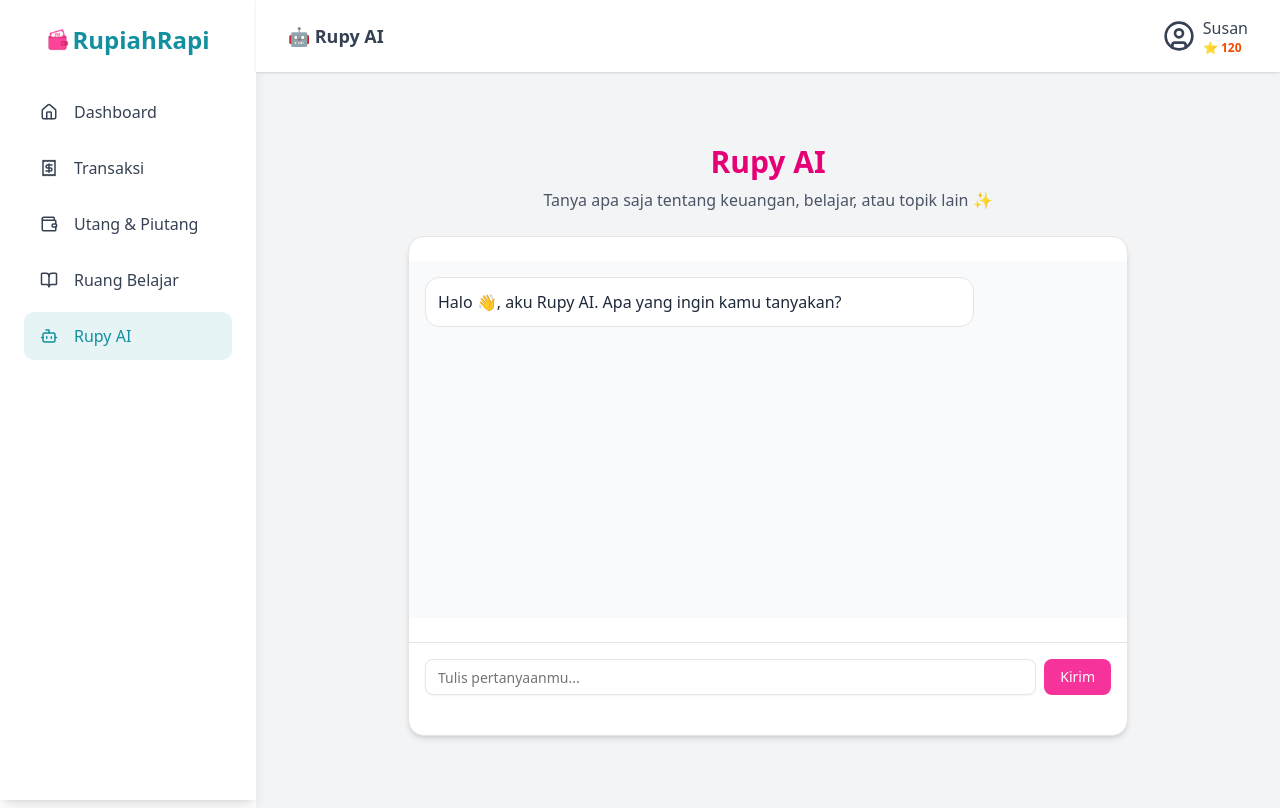
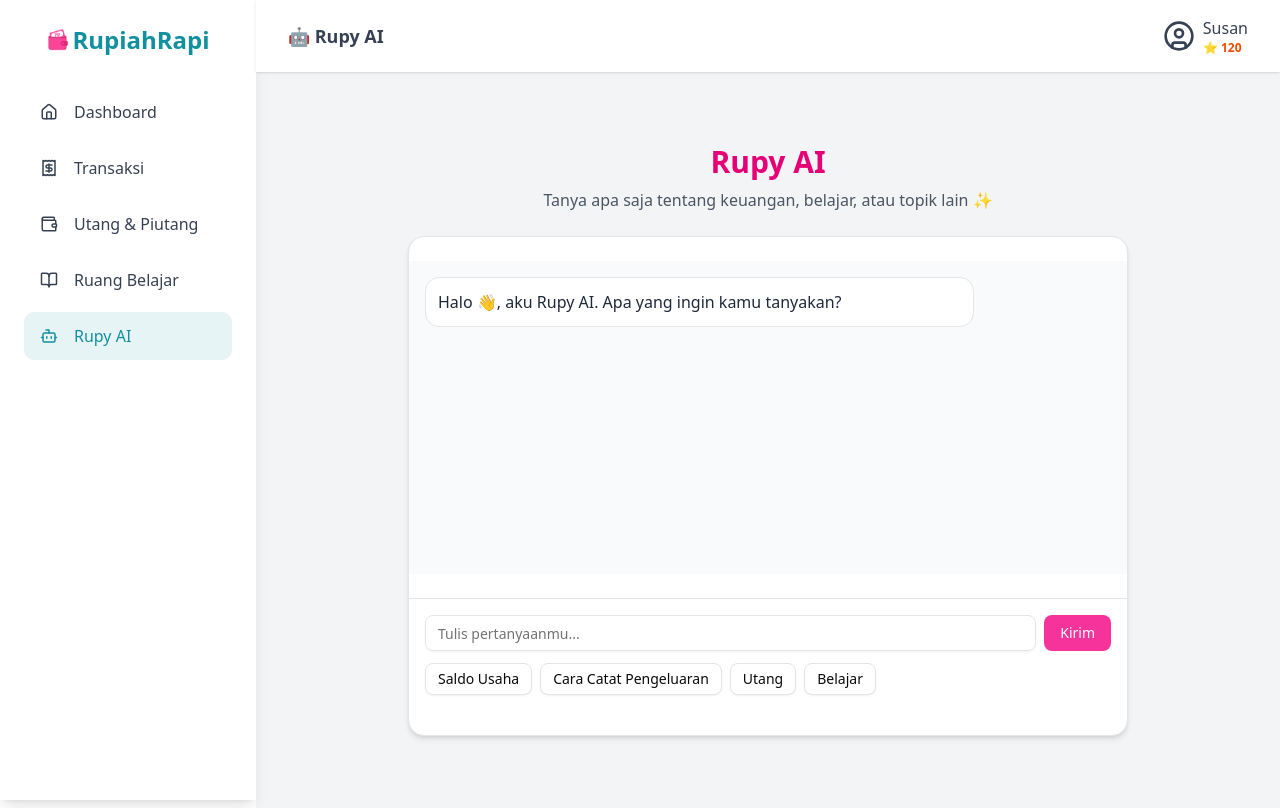
Before and after one commit to frsyi/rupiah-rapi, a Next.js app: page /rupy in a window 1280 px wide. Built offline with nearby package versions, Linux system fonts and the light colour scheme.

Commit message:
fix: rupyAI page

```diff
--- a/src/app/rupy/page.jsx
+++ b/src/app/rupy/page.jsx
@@ -14,31 +14,48 @@ export default function RupyAI() {
   ]);
   const [input, setInput] = useState("");
 
-  const handleSend = () => {
-    if (!input.trim()) return;
+  const dummyAnswers = {
+    "cara catat pengeluaran":
+      "Untuk mencatat pengeluaran, pilih kategori 'Pengeluaran', isi jumlah & deskripsi. Catatan akan tersimpan otomatis.",
+    "saldo usaha":
+      "Saldo usaha dihitung dari pemasukan usaha dikurangi pengeluaran usaha.",
+    utang:
+      "Untuk mencatat utang, masuk ke menu 'Utang & Piutang', lalu isi jumlah & tanggal jatuh tempo.",
+    belajar:
+      "Kamu bisa belajar literasi keuangan lewat modul teks, video, dan quiz di menu Belajar Keuangan 📚.",
+  };
 
-    // Tambahkan pesan user
-    const newMessages = [...messages, { role: "user", content: input }];
+  const handleSend = (text = input) => {
+    if (!text.trim()) return;
+
+    const newMessages = [...messages, { role: "user", content: text }];
     setMessages(newMessages);
 
-    // Reset input
     setInput("");
 
-    // Simulasi respons AI (nanti bisa dihubungkan ke API AI)
+    const lowerInput = text.toLowerCase();
+    let reply = "Hmm, maaf aku belum punya jawaban untuk itu. 🤔";
+
+    for (let key in dummyAnswers) {
+      if (lowerInput.includes(key)) {
+        reply = dummyAnswers[key];
+        break;
+      }
+    }
+
     setTimeout(() => {
       setMessages((prev) => [
         ...prev,
         {
           role: "ai",
-          content: `Jawaban dari Rupy AI untuk: "${input}" 😊`,
+          content: reply,
         },
       ]);
-    }, 1000);
+    }, 800);
   };
 
   return (
     <div className="flex flex-col items-center space-y-6 p-6 max-w-3xl mx-auto">
-      {/* Header */}
       <div className="text-center space-y-2">
         <h1 className="text-3xl font-bold text-pink-600">Rupy AI</h1>
         <p className="text-gray-600">
@@ -46,7 +63,6 @@ export default function RupyAI() {
         </p>
       </div>
 
-      {/* Chat box */}
       <Card className="w-full h-[500px] flex flex-col rounded-2xl shadow-md">
         <CardContent className="flex-1 overflow-y-auto space-y-4 p-4 bg-gray-50">
           {messages.map((msg, i) => (
@@ -63,8 +79,8 @@ export default function RupyAI() {
           ))}
         </CardContent>
 
-        {/* Input area */}
-        <div className="flex items-center gap-2 p-4 border-t bg-white">
+        <div className="p-4 border-t bg-white space-y-3">
+          <div className="flex items-center gap-2">
             <Input
               placeholder="Tulis pertanyaanmu..."
               value={input}
@@ -72,12 +88,44 @@ export default function RupyAI() {
               onKeyDown={(e) => e.key === "Enter" && handleSend()}
             />
             <Button
-            onClick={handleSend}
+              onClick={() => handleSend()}
               className="bg-pink-500 hover:bg-pink-600 text-white"
             >
               Kirim
             </Button>
           </div>
+
+          <div className="flex flex-wrap gap-2">
+            <Button
+              variant="outline"
+              size="sm"
+              onClick={() => handleSend("Saldo Usaha")}
+            >
+              Saldo Usaha
+            </Button>
+            <Button
+              variant="outline"
+              size="sm"
+              onClick={() => handleSend("Cara Catat Pengeluaran")}
+            >
+              Cara Catat Pengeluaran
+            </Button>
+            <Button
+              variant="outline"
+              size="sm"
+              onClick={() => handleSend("Utang")}
+            >
+              Utang
+            </Button>
+            <Button
+              variant="outline"
+              size="sm"
+              onClick={() => handleSend("Belajar")}
+            >
+              Belajar
+            </Button>
+          </div>
+        </div>
       </Card>
     </div>
   );
```
Lines whose indentation alone changed are shown as unchanged.
